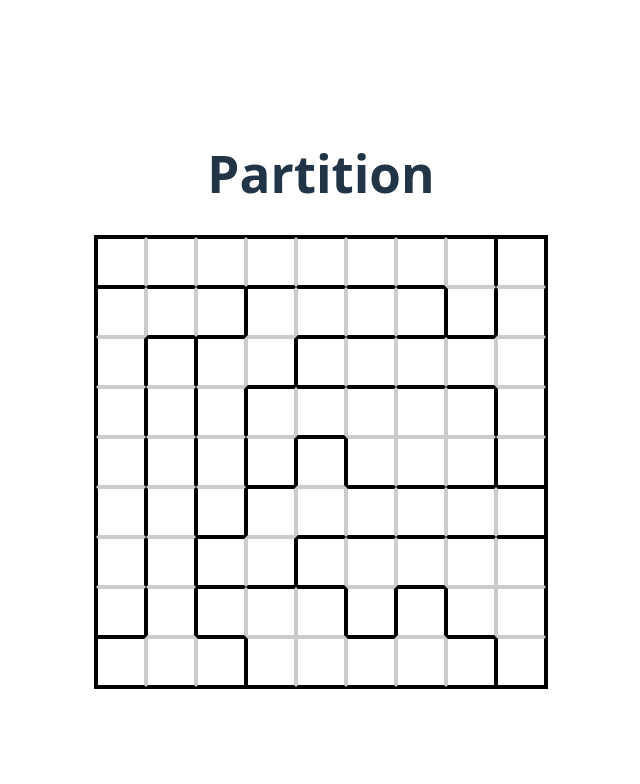
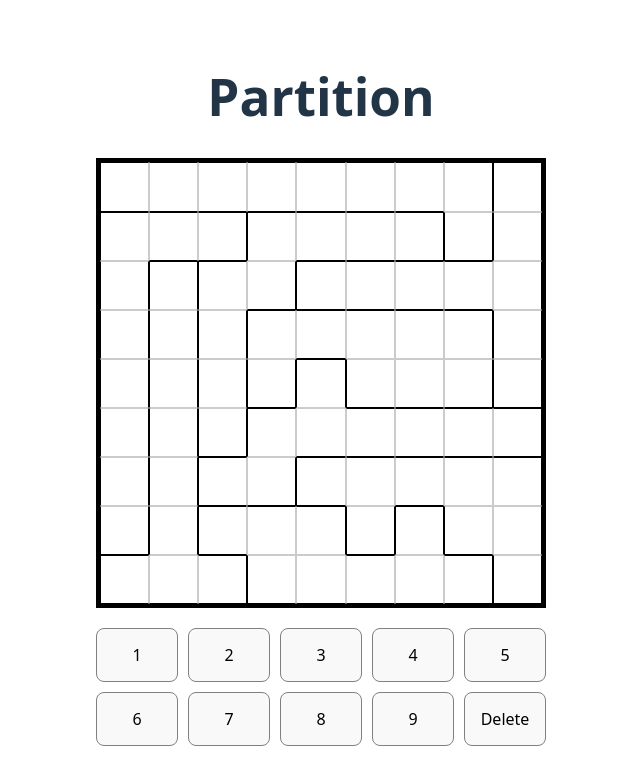
Before and after one commit to loocookie/sudokusudoku, a React (Vite) app: page / in a window 1280 px wide. Shown: the top 784 px of the page, without its empty margins (319-959 px from the left). Built offline with nearby package versions, Linux system fonts and the light colour scheme.

Commit message:
Update App.jsx

```diff
--- a/src/App.jsx
+++ b/src/App.jsx
@@ -14,7 +14,8 @@ const partition = [
 ]
 
 function App() {
-  const [hoveredCell, setHoveredCell] = useState({ row: null, col: null, part: null });
+  const [hoveredCell, setHoveredCell] = useState({row: null, col: null, part: null});
+  const [clickedCell, setClickedCell] = useState({row: null, col: null, part: null})
 
   var [values, setValues] = useState([
     ["", "", "", "", "", "", "", "", ""],
@@ -30,12 +31,11 @@ function App() {
 
   useEffect(() => {
     const handleKeyDown = (event) => {
-      if (hoveredCell !== null) {
+      if (clickedCell !== null) {
         if (event.key >= "1" && event.key <= "9"){
-          console.log(event.key)
           setValues((prevValues) => {
             const newValues = prevValues.map((row) => [...row]);
-            newValues[hoveredCell.row][hoveredCell.col] = event.key;
+            newValues[clickedCell.row][clickedCell.col] = event.key;
             return newValues;
           });
         }
@@ -43,7 +43,7 @@ function App() {
           if (event.key === "Backspace" || event.key === "Delete") {
             setValues((prevValues) => {
               const newValues = prevValues.map((row) => [...row]);
-              newValues[hoveredCell.row][hoveredCell.col] = "";
+              newValues[clickedCell.row][clickedCell.col] = "";
               return newValues;
             });
           }
@@ -53,36 +53,50 @@ function App() {
 
     window.addEventListener("keydown", handleKeyDown);
     return () => window.removeEventListener("keydown", handleKeyDown);
-  }, [hoveredCell])
+  }, [clickedCell])
 
   return (
     <>
       <h1>Partition</h1>
-      <div className="grid_container" style={{width: "450px", height: "450px", aspectRatio: 1 / 1, display: "grid", gridTemplateRows: "repeat(9, 1fr)", border: "2px solid black"}}>
+      <div className="game_container" style={{width: "min(90vmin, 450px)", maxWidth: "100%", maxHeight: "100%", display: "grid"}}>
+        <div className="grid_container" style={{aspectRatio: 1 / 1, display: "grid", gridTemplateRows: "repeat(9, 1fr)", border: "4px solid black"}}>
           {partition.map((row, rowIndex) => (
             <div key={rowIndex} className="grid_row" style={{display: "grid", gridTemplateColumns: "repeat(9, 1fr)"}}>
               {row.map((_, columnIndex) => (
                 <div
                     key={`${rowIndex}-${columnIndex}`}
                     className="grid_cell"
-                  onMouseEnter={() => setHoveredCell({ row: rowIndex, col: columnIndex, part: partition[rowIndex][columnIndex]})}
+                    onMouseEnter={() => setHoveredCell({row: rowIndex, col: columnIndex, part: partition[rowIndex][columnIndex]})}
                     onMouseLeave={() => setHoveredCell(null)}
+                    onMouseDown={() => setClickedCell({row: rowIndex, col: columnIndex})}
                     style={{
                       display: "flex",
                       width: "100%",
                       alignItems: "center",
                       justifyContent: "center",
                       boxSizing: "border-box",
-                    backgroundColor: (hoveredCell?.row === rowIndex || hoveredCell?.col === columnIndex || hoveredCell?.part === partition[rowIndex][columnIndex]) ? "rgba(0, 0, 0, 0.1)" : "white",
-                    borderLeft: (columnIndex === 0 || partition[rowIndex][columnIndex] !== partition[rowIndex][columnIndex - 1]) ? "2px solid rgba(0, 0, 0, 1)" : "2px solid rgba(0, 0, 0, 0.2)",
-                    borderRight: (columnIndex === 8 || partition[rowIndex][columnIndex] !== partition[rowIndex][columnIndex + 1]) ? "2px solid rgba(0, 0, 0, 1)" : "2px solid rgba(0, 0, 0, 0.2)",
-                    borderTop: (rowIndex === 0 || partition[rowIndex][columnIndex] !== partition[rowIndex - 1][columnIndex]) ? "2px solid rgba(0, 0, 0, 1)" : "2px solid rgba(0, 0, 0, 0.2)",
-                    borderBottom: (rowIndex === 8 || partition[rowIndex][columnIndex] !== partition[rowIndex + 1][columnIndex]) ? "2px solid rgba(0, 0, 0, 1)" : "2px solid rgba(0, 0, 0, 0.2)"}}>
+                      backgroundColor: (clickedCell?.row === rowIndex && clickedCell.col === columnIndex) ? "rgb(255, 223, 17)" : ((hoveredCell?.row === rowIndex || hoveredCell?.col === columnIndex || hoveredCell?.part === partition[rowIndex][columnIndex]) ? "rgba(0, 0, 0, 0.1)" : "white"),
+                      borderLeft: (columnIndex === 0 || partition[rowIndex][columnIndex] !== partition[rowIndex][columnIndex - 1]) ? "1px solid rgba(0, 0, 0, 1)" : "1px solid rgba(0, 0, 0, 0.2)",
+                      borderRight: (columnIndex === 8 || partition[rowIndex][columnIndex] !== partition[rowIndex][columnIndex + 1]) ? "1px solid rgba(0, 0, 0, 1)" : "1px solid rgba(0, 0, 0, 0.2)",
+                      borderTop: (rowIndex === 0 || partition[rowIndex][columnIndex] !== partition[rowIndex - 1][columnIndex]) ? "1px solid rgba(0, 0, 0, 1)" : "1px solid rgba(0, 0, 0, 0.2)",
+                      borderBottom: (rowIndex === 8 || partition[rowIndex][columnIndex] !== partition[rowIndex + 1][columnIndex]) ? "1px solid rgba(0, 0, 0, 1)" : "1px solid rgba(0, 0, 0, 0.2)"}}>
                   {values[rowIndex][columnIndex]}
                 </div>
               ))}
             </div>
           ))}
+
+        </div>
+        <div style={{display: "grid", gridTemplateColumns: "repeat(5, 1fr)", paddingTop: "20px", paddingBottom: "20px", gap: "10px"}}>
+          {Array.from({length: 9}).map((_, index) => (
+            <button key={index + 1} onClick={() => setValues((prevValues) => {const newValues = prevValues.map((row) => [...row]); newValues[clickedCell.row][clickedCell.col] = `${index + 1}`; return newValues;})} style={{padding: "15px", fontSize: "16px", border: "1px solid gray"}}>
+              {index + 1}
+            </button>
+          ))}
+          <button key="delete" onClick={() => setValues((prevValues) => {const newValues = prevValues.map((row) => [...row]); newValues[clickedCell.row][clickedCell.col] = ""; return newValues;})} style={{padding: "15px", fontSize: "16px", border: "1px solid gray"}}>
+            Delete
+          </button>
+        </div>
       </div>
     </>
   )
```
Lines whose indentation alone changed are shown as unchanged.
